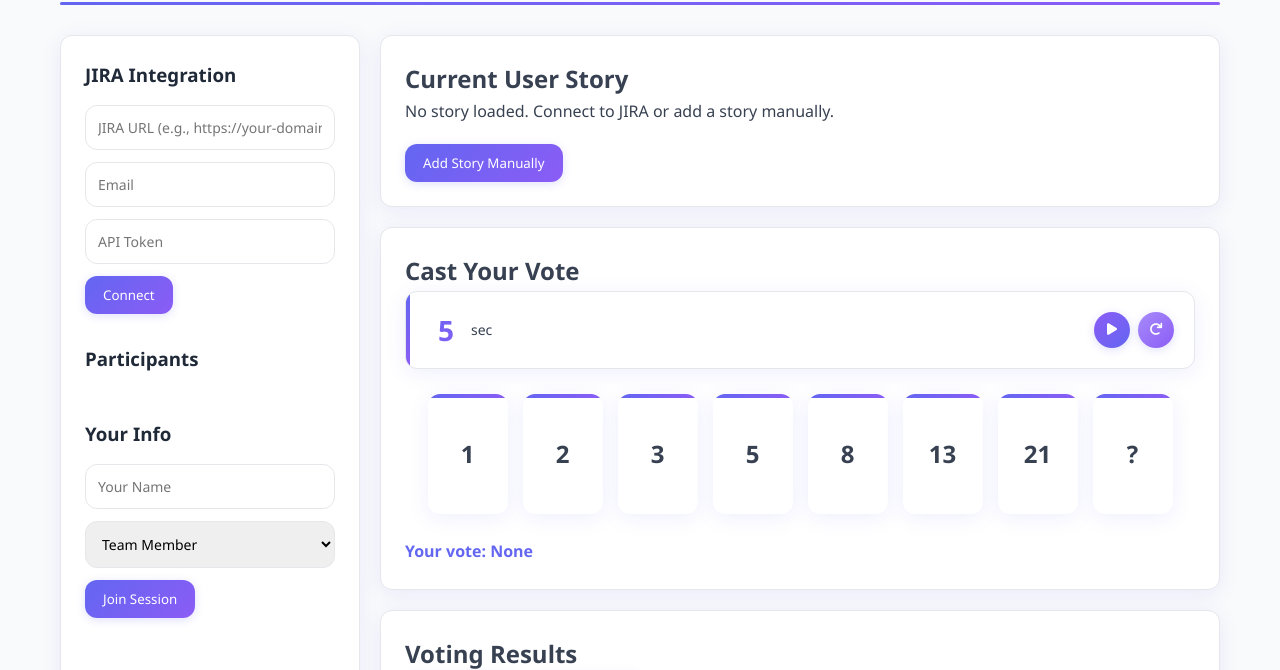
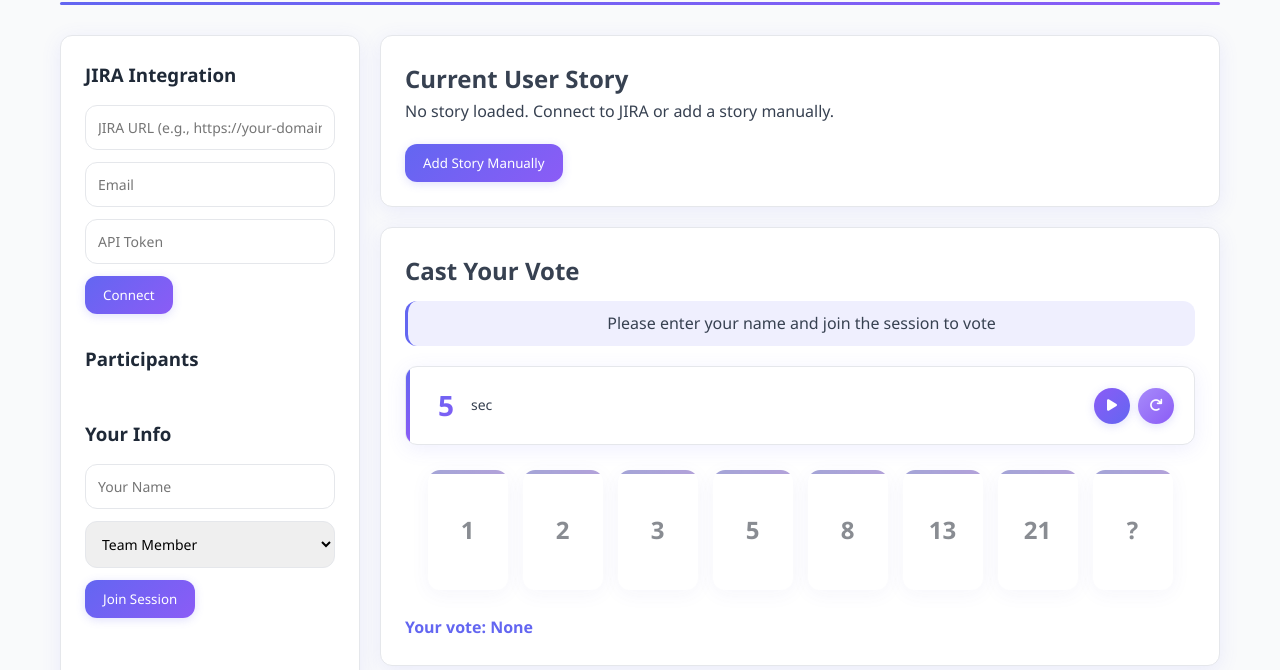
Before and after one commit to alicewidjaja/planning-poker, a website: page index.html in a window 1280 px wide. Shown: the part 106-776 px from the top of the page. Drawn offline with nearby package versions, Linux system fonts and the light colour scheme; no server answers.

Commit message:
Add requirement for users to enter name before voting

```diff
--- a/css/styles.css
+++ b/css/styles.css
@@ -465,7 +465,25 @@ footer {
 
 .card:hover {
     transform: translateY(-5px);
-    box-shadow: 0 8px 25px rgba(99, 102, 241, 0.2);
+    box-shadow: 0 8px 20px rgba(99, 102, 241, 0.2);
+}
+
+.card.disabled {
+    opacity: 0.6;
+    cursor: not-allowed;
+    pointer-events: none;
+    filter: grayscale(40%);
+}
+
+.join-message {
+    background-color: rgba(99, 102, 241, 0.1);
+    border-left: 3px solid var(--primary-color);
+    padding: 10px 15px;
+    margin: 10px 0 20px;
+    border-radius: var(--border-radius);
+    color: var(--text-color);
+    font-weight: 500;
+    text-align: center;
 }
 
 .card.selected {
--- a/js/app.js
+++ b/js/app.js
@@ -85,6 +85,9 @@ function init() {
 
     // Set up event listeners
     setupEventListeners();
+
+    // Disable card deck initially until user joins
+    disableCardDeck();
 }
 
 // Set up all event listeners
@@ -134,6 +137,38 @@ function initializeSocket() {
 
     // Set up socket event listeners
     setupSocketListeners();
+}
+
+// Disable the card deck until user joins
+function disableCardDeck() {
+    const cards = document.querySelectorAll('.card');
+    cards.forEach(card => {
+        card.classList.add('disabled');
+    });
+
+    // Add a message above the card deck
+    const votingArea = document.querySelector('.voting-area h2');
+    if (!document.getElementById('join-message')) {
+        const joinMessage = document.createElement('div');
+        joinMessage.id = 'join-message';
+        joinMessage.className = 'join-message';
+        joinMessage.textContent = 'Please enter your name and join the session to vote';
+        votingArea.insertAdjacentElement('afterend', joinMessage);
+    }
+}
+
+// Enable the card deck after user joins
+function enableCardDeck() {
+    const cards = document.querySelectorAll('.card');
+    cards.forEach(card => {
+        card.classList.remove('disabled');
+    });
+
+    // Remove the message
+    const joinMessage = document.getElementById('join-message');
+    if (joinMessage) {
+        joinMessage.remove();
+    }
 }
 
 // Set up Socket.IO event listeners
@@ -347,11 +382,15 @@ function joinSession() {
         name: name,
         role: role
     });
+
+    // Enable the card deck now that the user has joined
+    enableCardDeck();
 }
 
 // Handle card click
 function handleCardClick(event) {
-    if (!event.target.classList.contains('card')) return;
+    // Return if the card deck is disabled or if the clicked element is not a card
+    if (!event.target.classList.contains('card') || event.target.classList.contains('disabled')) return;
 
     // Get the card value
     const value = event.target.dataset.value;
```
